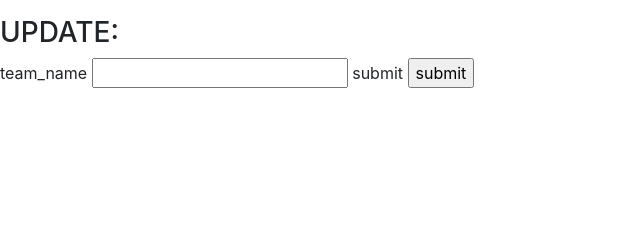
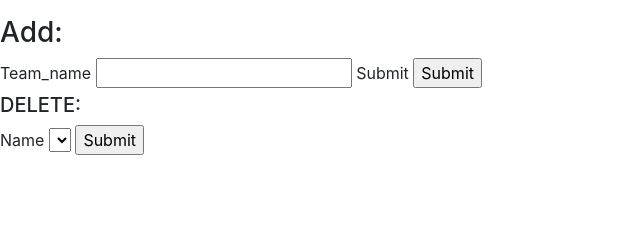
Before and after one commit to Damien580/specsWeek4, a Flask app: page /all-teams in a window 1280 px wide. Shown: the part 171-411 px from the top of the page, without its empty margins (0-640 px from the left). Run offline with Flask 3, Linux system fonts and the light colour scheme; lists and menus that the app fills with data are empty.

Commit message:
working delete functions

```diff
--- a/forms.py
+++ b/forms.py
@@ -3,36 +3,43 @@ from wtforms import StringField, SubmitField, TextAreaField, BooleanField, Selec
 from wtforms.validators import DataRequired, Length
 
 class TeamForm(FlaskForm): #creates the class of forms for the teams table, inherits properties from FlaskForm.
-    team_name = StringField('team_name', validators=[DataRequired(), Length(min=4, max=255)])
-    submit = SubmitField("submit")
+    team_name = StringField('Team_name', validators=[DataRequired(), Length(min=4, max=255)])
+    submit = SubmitField("Submit")
 
 class ProjectForm(FlaskForm): #creates class of forms for projects table, inherits from FlaskForm.
-    project_name = StringField('project name', validators=[DataRequired(), Length(min=4, max=255)]) #add an input for the project name.
-    description = TextAreaField('description') #adds an input field for a description.
-    completed = BooleanField('completed?') #adds a boolean check to see if completed.
-    team_selection = SelectField('team')
-    submit = SubmitField('submit')
+    project_name = StringField('Project name', validators=[DataRequired(), Length(min=4, max=255)]) #add an input for the project name.
+    description = TextAreaField('Description') #adds an input field for a description.
+    completed = BooleanField('Completed?') #adds a boolean check to see if completed.
+    team_selection = SelectField('Team')
+    submit = SubmitField('Submit')
 
     def update_teams(self, teams): #takes in the self argument, as well as teams, to update a projects team info.
         self.team_selection.choices = [ (team.id, team.team_name) for team in teams ] #creates the selections for choosing a projects team(s).
 
 class ProjectUpdateForm(FlaskForm):
-    project_name = StringField('project name', validators=[DataRequired(), Length(min=4, max=255)]) #add an input for the project name.
-    description = TextAreaField('description') #adds an input field for a description.
-    completed = BooleanField('completed?') #adds a boolean check to see if completed.
-    team_selection = SelectField('team')
-    submit = SubmitField('submit')
+    project_name = StringField('Project Name', validators=[DataRequired(), Length(min=4, max=255)]) #add an input for the project name.
+    description = TextAreaField('Description') #adds an input field for a description.
+    completed = BooleanField('Completed?') #adds a boolean check to see if completed.
+    team_selection = SelectField('Team')
+    submit = SubmitField('Submit')
 
     def re_update_teams(self, teams): #takes in the self argument, as well as teams, to update a projects team info.
         self.team_selection.choices = [ (team.id, team.team_name) for team in teams ] #creates the selections for choosing a projects team(s).
 
 class TeamUpdateForm(FlaskForm): #creates the class of forms for the teams table, inherits properties from FlaskForm.
-    team_name = StringField('team_name', validators=[DataRequired(), Length(min=4, max=255)])
-    submit = SubmitField("submit")
+    team_name = StringField('Team_name', validators=[DataRequired(), Length(min=4, max=255)])
+    submit = SubmitField("Submit")
 
 class DeleteForm(FlaskForm):
-    delete_item_select = SelectField('Project ID:')
+    delete_item_select = SelectField('Name:')
     submit = SubmitField('Delete')
 
     def update_delete(self, projects):
         self.delete_item_select.choices = [ (project.id, project.project_name) for project in projects ]
+
+class TeamDeleteForm(FlaskForm):
+    delete_team_select = SelectField('Name')
+    submit = SubmitField('Submit')
+
+    def update_team_delete(self, teams):
+        self.delete_team_select.choices = [ (team.id, team.team_name) for team in teams ]
--- a/server.py
+++ b/server.py
@@ -1,6 +1,6 @@
 from flask import Flask, render_template, redirect, url_for
 
-from forms import TeamForm, ProjectForm, ProjectUpdateForm, TeamUpdateForm, DeleteForm
+from forms import TeamForm, ProjectForm, ProjectUpdateForm, TeamUpdateForm, DeleteForm, TeamDeleteForm
 from model import db, User, Team, Project, connect_to_db
 
 app = Flask(__name__)
@@ -81,8 +81,10 @@ def add_team():
 def all_teams():
     team_list = Team.query.filter_by(user_id = user_id).all()
     team_update_form = TeamUpdateForm()
+    team_delete_form = TeamDeleteForm()
+    team_delete_form.update_team_delete(Team.query.all())
 
-    return render_template("all_teams.html", team_list = team_list, team_update_form = team_update_form)
+    return render_template("all_teams.html", team_list = team_list, team_update_form = team_update_form, team_delete_form = team_delete_form)
 
 @app.route("/update-team", methods=["POST"])
 def update_team():
@@ -105,17 +107,28 @@ def project_delete():
 
     if project_delete_form.validate_on_submit():
         project_id = project_delete_form.delete_item_select.data
+        new_delete = Project.query.get(project_id)
 
-        new_delete = Project.query.get(project_id)
         db.session.delete(new_delete)
         db.session.commit()
         return redirect(url_for("all_projects"))
     else:
         return redirect(url_for("all_projects"))
 
-# @app.route("/team-delete", methods=("POST"))
-# def team_delete():
+@app.route("/team-delete", methods=["POST"])
+def team_delete():
+    team_delete_form = TeamDeleteForm()
+    team_delete_form.update_team_delete(Team.query.all())
 
+    if team_delete_form.validate_on_submit():
+        team_id = team_delete_form.delete_team_select.data
+        new_delete = Team.query.get(team_id)
+
+        db.session.delete(new_delete)
+        db.session.commit()
+        return redirect(url_for("all_teams"))
+    else:
+        return redirect(url_for("all_teams"))
 
 
 
--- a/templates/all_projects.html
+++ b/templates/all_projects.html
@@ -24,7 +24,7 @@
     </tbody>
 </table>
 <div class="form-container">
-    <h3 class="title">UPDATE:</h3>
+    <h3 class="title">Add:</h3>
     <form action="{{ url_for('update_project') }}" method="POST">
         {{ project_update_form.csrf_token() }}
         {{ project_update_form.project_name.label }}
--- a/templates/all_teams.html
+++ b/templates/all_teams.html
@@ -24,7 +24,7 @@
 </table>
 
 <div class="form-container"> <!--creates the container to lead the form in.-->
-    <h3 class="title">UPDATE:</h3>
+    <h3 class="title">Add:</h3>
     <form action="{{ url_for('update_team') }}" method="POST">
         {{ team_update_form.csrf_token() }} <!--creates a csrf token-->
         {{ team_update_form.team_name.label }} <!--labels the team name input-->
@@ -33,4 +33,13 @@
         {{ team_update_form.submit }} <!--creates the submit button-->
     </form>
 </div>
+<div class="form-container">
+    <h5 class="delete">DELETE:</h5>
+    <form action="{{ url_for('team_delete') }}" method="POST">
+        {{ team_delete_form.csrf_token() }}
+        {{ team_delete_form.delete_team_select.label }}
+        {{ team_delete_form.delete_team_select }}
+        {{ team_delete_form.submit }}
+    </form>
+</div>
 {%endblock%}
```
Also changed, not shown: update-review/forms.py (added, +8 -0 lines), update-review/model.py (added, +41 -0 lines), update-review/server.py (added, +36 -0 lines), update-review/templates/update-dino.html (added, +20 -0 lines), 3 other files.
